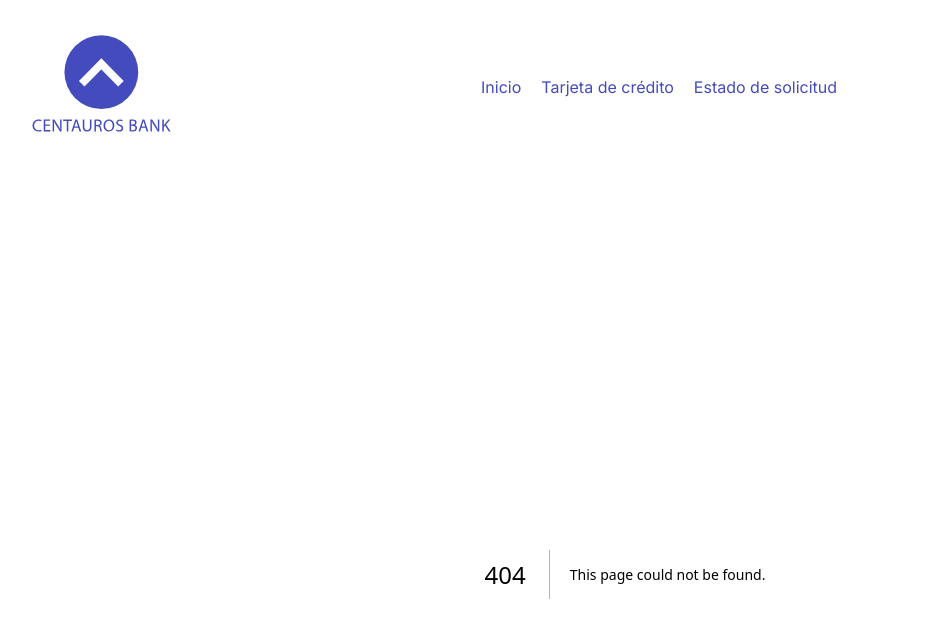
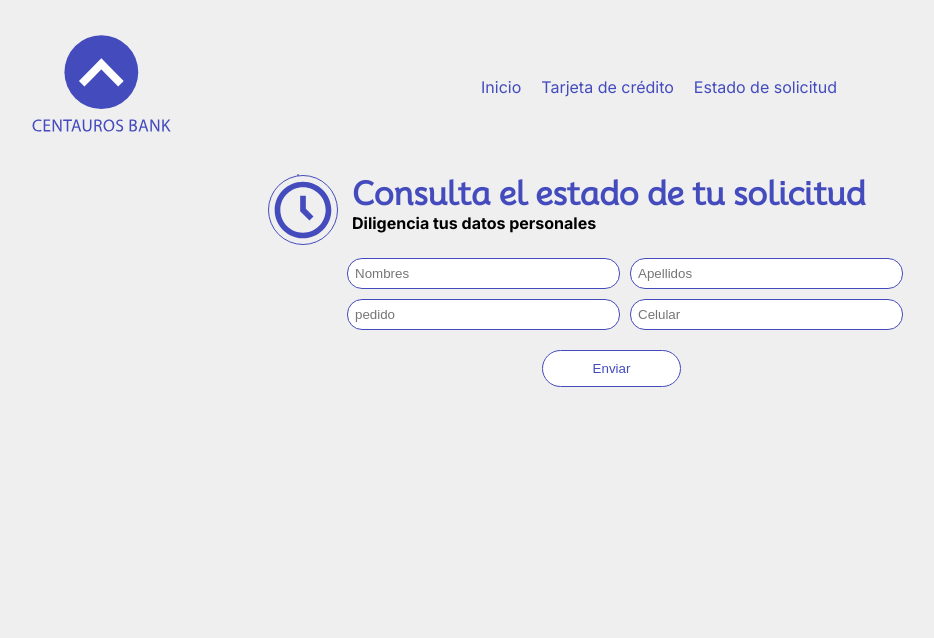
Before and after one commit to loadbing/centauros-bank, a Next.js app: page /search in a window 1280 px wide. Before the commit this address had no page. Shown: the top 638 px of the page, without its empty margins (15-949 px from the left). Built offline with nearby package versions, Linux system fonts and the light colour scheme.

Commit message:
ventana search

```diff
--- /dev/null
+++ b/src/app/search/page.js
@@ -0,0 +1,118 @@
+'use client';
+
+import Image from 'next/image'
+import styles from './page.module.css'
+import sendRequest from '@/api/API';
+import { useState } from 'react';
+
+export default function ApplicationStatus(){
+  const [loading, setLoading ] = useState(false);
+  const [message, setMessage] = useState({visible : false, text : ''});
+
+  const onLoad = (load, message) =>{
+    document.getElementById('formApplicationStatus').reset();
+    setLoading(load);
+    setMessage({visible:true, text: message});
+  }
+
+  const onSubmit = (event) =>{
+    event.preventDefault();
+    setLoading(true);
+    const data = {
+      'nombres' : event.target.nombres.value,
+      'apellidos': event.target.apellidos.value,
+      'pedido': event.target.pedido.value,
+      'celular': event.target.celular.value
+    }
+    sendRequest(data, 'solicitudStatus', onload)
+  }
+
+  return(
+  <>
+    <main className={styles.main}>
+      {loading &&
+        <>
+          <div className={styles.back} />
+          <div className={styles.loading}>
+            <Image src={'/loading.svg'} width={70} height={70} alt='credit_card' />
+          </div>
+        </>}
+      {message.visible && <>
+        <div className={styles.back} />
+        <div className={styles.message}>
+          <h4>{message.text}</h4>
+          <div className={styles.close} onClick={() => { setMessage({ visible: false }) }} >Aceptar</div>
+        </div></>}
+      <div className={styles.content}>
+        <div className={styles.title}>
+          <div className={styles.icon}>
+            <Image src={'/clock.svg'} width={70} height={70} className={styles.icon} alt='credit_card' />
+          </div>
+          <div className={styles.text}>
+            <h1>Consulta el estado de tu solicitud</h1>
+            <h4>Diligencia tus datos personales</h4>
+          </div>
+        </div>
+        <form id='formApplication' className={styles.form} onSubmit={(e) => onSubmit(e)}>
+          <div className={styles.columns}>
+            <div className={styles.column}>
+              <div>
+              <input
+                  type="text"
+                  id="nombres"
+                  name="nombres"
+                  placeholder='Nombres'
+                  required
+                  minLength="4"
+                  maxLength="100"
+                  size="30" />
+              </div>
+              <div>
+                <input
+                  type="text"
+                  id="pedido"
+                  name="pedido"
+                  placeholder='pedido'
+                  required
+                  minLength="10"
+                  maxLength="100"
+                  size="30" />
+              </div>
+            </div>
+            <div className={styles.column}>
+              <div>
+              <div>
+                <input
+                  type="text"
+                  id="apellidos"
+                  name="apellidos"
+                  placeholder='Apellidos'
+                  required
+                  minLength="10"
+                  maxLength="100"
+                  size="30" />
+              </div>
+              <div>
+                <input
+                  type="tel"
+                  id="celular"
+                  name="celular"
+                  placeholder='Celular'
+                  required
+                  minLength="10"
+                  maxLength="100"
+                  size="30" />
+              </div>
+              </div>
+            </div>
+          </div>
+          <div className={styles.btnSubmit}>
+            <input type="submit" value="Enviar" disabled={loading} />
+          </div>
+        </form>
+      </div>
+    </main >
+  </>
+  )
+
+}
--- /dev/null
+++ b/src/app/search/page.module.css
@@ -0,0 +1,131 @@
+.main {
+    display: flex;
+    flex-direction: column;
+    justify-content: space-between;
+    align-items: center;
+  }
+
+  .title {
+    display: flex;
+    position: relative;
+  }
+
+  .text {
+    margin: 0 25px;
+  }
+
+  .text h1 {
+    color: #444bbc;
+    font-family: fontMooli;
+  }
+
+  .icon {
+    position: absolute;
+    left: -30px;
+    border: solid 1px #444bbc;
+    border-radius: 50%;
+  }
+
+  .form {
+    margin: 20px;
+  }
+
+  .columns {
+    display: grid;
+    grid-auto-flow: column;
+    gap: 10px;
+  }
+
+  .column input {
+    border-radius: 15px;
+    border: 1px solid #444bbc;
+    margin: 5px 0;
+    padding: 7px;
+  }
+
+  .column select {
+    border-radius: 15px;
+    border: 1px solid #444bbc;
+    margin: 5px 0;
+    padding: 7px;
+  }
+
+  .btnSubmit {
+    margin-top: 15px;
+    margin-left: calc(60% - 139px);
+  }
+
+  .btnSubmit input {
+    border: 1px solid #444bbc;
+    color:#444bbc;
+    background-color: #FFFFFF;;
+    border-radius: 20px;
+    padding: 10px 50px;
+  }
+  .btnSubmit :hover{
+    background-color: #444bbc;
+    color: #FFFFFF;
+  }
+  .back {
+    display: flex;
+    position: absolute;
+    content: 'aaaaaaaaaaaaaa';
+    z-index: 100;
+    background: rgb(0,0,0);
+    background: linear-gradient(0deg, rgba(0,0,0,1) 0%, rgba(239,239,240,1) 100%, rgba(255,255,255,1) 100%);
+    opacity: 0.5;
+    width: 100%;
+    height: 100%;
+  }
+
+  .message {
+    position: absolute;
+    z-index: 200;
+    width: 300px;
+    height: 120px;
+    border-radius: 5px;
+    background-color: #444bbc;
+    color: #FFFFFF;
+    text-align: center;
+    padding: 30px;
+  }
+  .border{
+    border: solid 1px #444bbc;
+    border-radius: 50%;
+  }
+
+  .close {
+    cursor: pointer;
+    padding: 2px;
+    border: 1px solid #FFFFFF;
+    margin: 20px;
+  }
+
+  .close:hover {
+    background-color: #636ae9;
+    border: 0;
+
+  }
+
+  .loading {
+    position: absolute;
+    z-index: 200;
+    width: 150px;
+    height: 150px;
+    border-radius: 100%;
+    background-color: #444bbc;
+    color: #FFFFFF;
+    padding: 40px 38px;
+  }
+
+  .loading img {
+    -webkit-animation: 1s rotate linear infinite;
+    animation: 1s rotate linear infinite;
+    -webkit-transform-origin: 50% 50%;
+    transform-origin: 50% 50%;
+    -webkit-animation-direction: reverse;
+    animation-direction: reverse;
+  }
+
+  @keyframes rotate {from {transform: rotate(0deg);}
+      to {transform: rotate(360deg);}}
```
Also changed, not shown: public/clock.svg (added).
